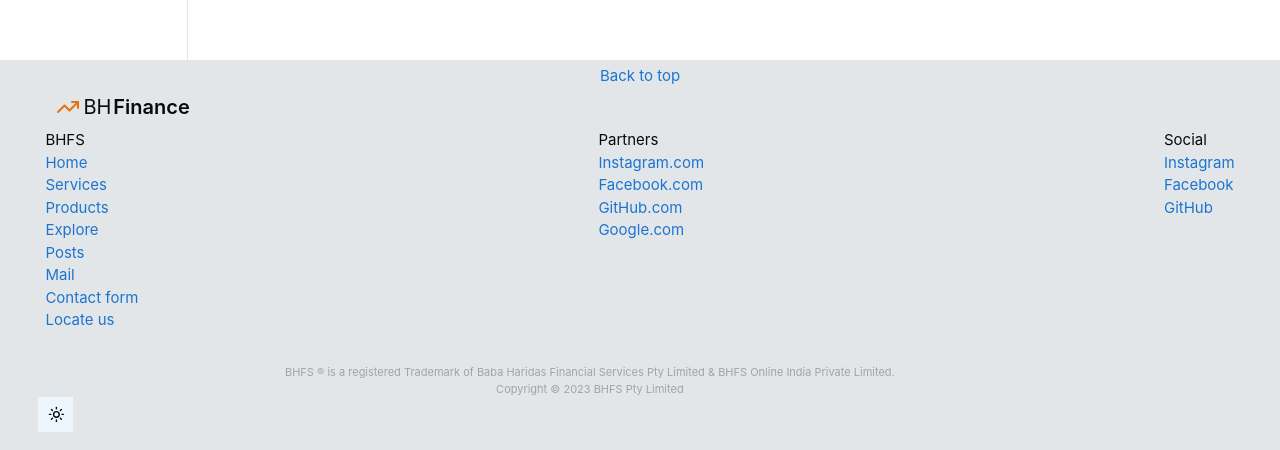
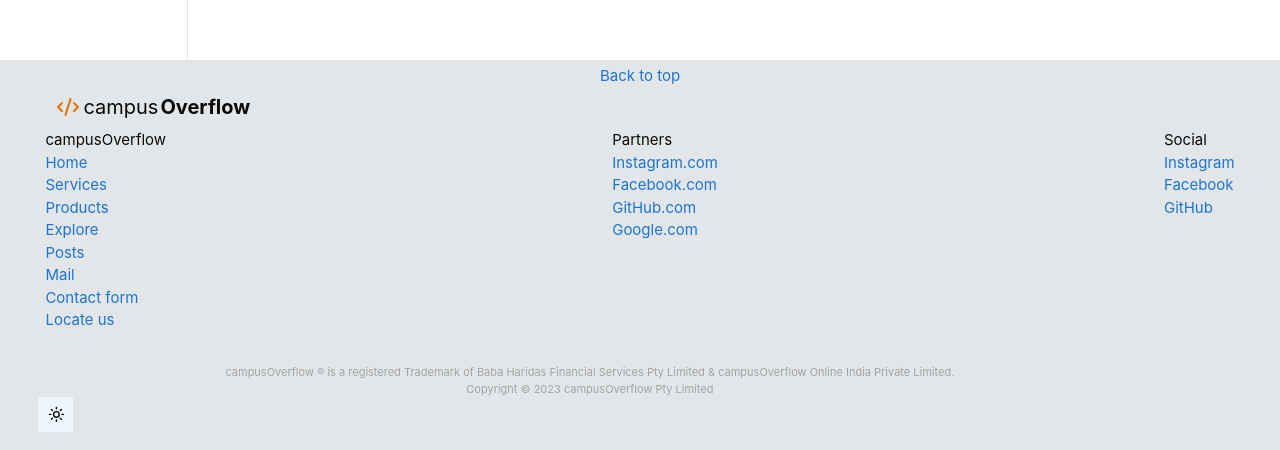
Before and after one commit to nchhillar2004/campus-overflow, a Next.js app: page /u in a window 1280 px wide. Shown: the part 790-1240 px from the top of the page. Built offline with nearby package versions, Linux system fonts and the light colour scheme; no server answers; the database is empty.

Commit message:
Name changed to Campus Overflow

```diff
--- a/app/layout.tsx
+++ b/app/layout.tsx
@@ -18,12 +18,12 @@ export const metadata: Metadata = {
     metadataBase: new URL(SiteConfig.url),
     description: SiteConfig.description,
     keywords: [
-        "BHFS",
-        "Baba haridas finance",
+        "campusOverflow",
+        "Campus Overflow",
         "Delhi",
         "India",
         "Nishant chhillar",
-        "Baba haridas financial services",
+        "Campus Overflow",
         "Financial services",
         "Sumit Lohchab",
         "Finance",
@@ -74,14 +74,13 @@ export default async function RootLayout({
         <html lang="en" suppressHydrationWarning>
             <body className="flex flex-col justify-between">
                 <AuthProvider session={session}>
-                    <ThemeProvider
-                        attribute="class"
-                        defaultTheme="light"
-                    >
+                    <ThemeProvider attribute="class" defaultTheme="light">
                         <Navbar />
                         <Toaster />
                         <main className="flex h-auto items-center justify-center pt-[50px]">
-                            <div className="bhfs h-full w-full">{children}</div>
+                            <div className="campusOverflow h-full w-full">
+                                {children}
+                            </div>
                         </main>
                         <Footer />
                     </ThemeProvider>
--- a/app/page.tsx
+++ b/app/page.tsx
@@ -8,8 +8,8 @@ export default function HomePage() {
         <div className="home-page w-full px-4 py-4 lg:py-5 lg:px-6">
             <div className="container">
                 <div className="flex items-center justify-center flex-col min-h-[100vh]">
-                    <h1 className="lg:text-[80px] text-[60px] font-bold dark:text-zinc-200 text-zinc-800">
-                        Baba Haridas Financial Services
+                    <h1 className="lg:text-[60px] text-[40px] font-bold dark:text-zinc-200 text-zinc-800">
+                        Every <span className="text-[var(--orange)]">student</span> has a tab open to Campus Overflow.
                     </h1>
                     <Button variant="blue" size="lg" asChild className="mt-8">
                         <Link href="/questions">Get Started</Link>
@@ -25,7 +25,8 @@ export default function HomePage() {
                     <div className="right lg:w-[48%] text-center">
                         <p className="lg:text-[24px] text-[20px] dark:text-zinc-100 text-zinc-900">
                             Explore the world of Finance with
-                            question-and-answering. Ask questions, learn,  help others and share financial knowledge.
+                            question-and-answering. Ask questions, learn, help
+                            others and share financial knowledge.
                         </p>
                         <Button
                             variant="blue"
@@ -46,7 +47,9 @@ export default function HomePage() {
                     </h1>
                     <div className="right lg:w-[48%] text-center">
                         <p className="lg:text-[24px] text-[20px] dark:text-zinc-100 text-zinc-900">
-                            Explore new posts and create post to help the community grow. Share your everyday experience and new updates with everyone in the community.
+                            Explore new posts and create post to help the
+                            community grow. Share your everyday experience and
+                            new updates with everyone in the community.
                         </p>
                         <Button
                             variant="blue"
@@ -67,7 +70,8 @@ export default function HomePage() {
                     </h1>
                     <div className="right lg:w-[48%] text-center">
                         <p className="lg:text-[24px] text-[20px] dark:text-zinc-100 text-zinc-900">
-                            Join our mission by creating an account and empower the world with your knowledge and help others.
+                            Join our mission by creating an account and empower
+                            the world with your knowledge and help others.
                         </p>
                         <Button
                             variant="blue"
--- a/app/posts/create/page.tsx
+++ b/app/posts/create/page.tsx
@@ -80,7 +80,8 @@ const CreatePost = () => {
                                     bold.
                                 </li>
                                 <li>
-                                    Do NOT post abusive words, hate speech, racism or any propaganda.
+                                    Do NOT post abusive words, hate speech,
+                                    racism or any propaganda.
                                 </li>
                             </ul>
                         </small>
@@ -95,7 +96,8 @@ const CreatePost = () => {
                                     name="title"
                                     className="mt-2"
                                     placeholder="Post title"
-                            /></div>
+                                />
+                            </div>
                             <div className="bg-[var(--info-bg)] px-4 py-2 rounded-sm mb-2">
                                 <label htmlFor="content">Post Content</label>
                                 <textarea
@@ -103,16 +105,18 @@ const CreatePost = () => {
                                     id="content"
                                     name="content"
                                     placeholder="Content..."
-                            /></div>
+                                />
+                            </div>
                             <div className="bg-[var(--info-bg)] px-4 py-2 rounded-sm mb-2">
                                 <label htmlFor="tag">Add custom tag</label>
                                 <input
                                     type="text"
-                                placeholder="#bhfs"
+                                    placeholder="#campusOverflow"
                                     id="tag"
                                     name="tag"
                                     className="lg:mr-4 mt-2"
-                            /></div>
+                                />
+                            </div>
                             <Button type="submit" variant="blue">
                                 Post
                             </Button>
--- a/app/questions/ask/page.tsx
+++ b/app/questions/ask/page.tsx
@@ -119,13 +119,13 @@ const CreatePost = () => {
                                 <label htmlFor="tag">Add custom tag</label>
                                 <input
                                     type="text"
-                                    placeholder="#bhfs"
+                                    placeholder="#campusOverflow"
                                     id="tag"
                                     name="tag"
                                     className="lg:mr-4 mt-2"
                                 />
                             </div>
-                            <Button type="submit" size='lg' variant="blue">
+                            <Button type="submit" size="lg" variant="blue">
                                 Ask
                             </Button>
                         </form>
--- a/app/robots.ts
+++ b/app/robots.ts
@@ -13,6 +13,6 @@ export default function robots(): MetadataRoute.Robots {
                 disallow: ["/"],
             },
         ],
-        sitemap: "https://baba-haridas-finance.web.app/sitemap.xml",
+        sitemap: "https://campusOverflow.web.app/sitemap.xml",
     };
 }
--- a/components/footer/footer.tsx
+++ b/components/footer/footer.tsx
@@ -7,18 +7,23 @@ import { ModeToggle } from "../theme-toggle-mode";
 export default function Footer() {
     return (
         <footer className="z-20 bg-[var(--custom-grey)]">
-            <Separator/>
+            <Separator />
             <div className="footer-container text-[15px]">
                 <div className="h-[30px]">
-                    <Link href="#top" className="flex items-center h-full w-full justify-center">Back to top</Link>
+                    <Link
+                        href="#top"
+                        className="flex items-center h-full w-full justify-center"
+                    >
+                        Back to top
+                    </Link>
                 </div>
-                <Separator color="grey"/>
+                <Separator color="grey" />
                 <div className="container">
                     <div className="footer-top flex h-fit w-full flex-col border-b pb-2">
                         <SiteLogo />
                         <div className="flex flex-wrap w-full items-start justify-between">
                             <nav className="w-fit p-2">
-                                <h3>BHFS</h3>
+                                <h3>campusOverflow</h3>
                                 <ul className="nopad">
                                     <li>
                                         <Link href="/">Home</Link>
@@ -79,24 +84,23 @@ export default function Footer() {
                                     <li>
                                         <Link href="/">GitHub</Link>
                                     </li>
-
                                 </ul>
                             </nav>
-
                         </div>
                     </div>
                     <div className="footer-bottom py-5 flex items-center">
                         <div className="fright w-11/12">
                             <div className="copyright">
                                 <p className="text-neutral-400 text-[11px] text-center">
-                                    BHFS ® is a registered Trademark of Baba
-                                    Haridas Financial Services Pty Limited &
-                                    BHFS Online India Private Limited.
+                                    campusOverflow ® is a registered Trademark
+                                    of Baba Haridas Financial Services Pty
+                                    Limited & campusOverflow Online India
+                                    Private Limited.
                                     <br></br>
-                                    Copyright © 2023 BHFS Pty Limited
+                                    Copyright © 2023 campusOverflow Pty Limited
                                 </p>
                             </div>
-                            <ModeToggle/>
+                            <ModeToggle />
                         </div>
                     </div>
                 </div>
--- a/components/navbar/navbar.tsx
+++ b/components/navbar/navbar.tsx
@@ -49,7 +49,7 @@ export default function Navbar() {
                     </div>
 
                     <div className="desktop-menu ">
-            <Button variant="bhfs" size="round" asChild>
+                        <Button variant="campusOverflow" size="round" asChild>
                             <Link href="/about">About</Link>
                         </Button>
                     </div>
@@ -59,25 +59,36 @@ export default function Navbar() {
                     </div>
 
                     <div className="flex md:hidden flex-1 w-full h-full items-center justify-center">
-            <Button variant="bhfs" size="myIcon" onClick={toggleMobileSearch}>
+                        <Button
+                            variant="campusOverflow"
+                            size="myIcon"
+                            onClick={toggleMobileSearch}
+                        >
                             <Search size={19} />
                         </Button>
                     </div>
 
                     {sessionStatus === "loading" ? (
-            <div className="min-w-[100px] flex justify-center"><SmallLoading /></div>
+                        <div className="min-w-[100px] flex justify-center">
+                            <SmallLoading />
+                        </div>
                     ) : (
                         <div className="h-full max-sm:overflow-x-scroll">
                             {session ? (
                                 <div className="flex items-center h-full">
                                     <Suspense fallback={<SmallLoading />}>
-                    <Button variant="bhfs" size="myIcon" asChild>
+                                        <Button
+                                            variant="campusOverflow"
+                                            size="myIcon"
+                                            asChild
+                                        >
                                             <Link href="/u/profile">
                                                 <Image
                                                     fetchPriority="high"
                                                     src={
                                                         session.user?.picture ||
-                            session.user?._doc?.image ||
+                                                        session.user?._doc
+                                                            ?.image ||
                                                         session.user?.image
                                                     }
                                                     width={20}
@@ -89,7 +100,7 @@ export default function Navbar() {
                                         </Button>
 
                                         <Button
-                      variant="bhfs"
+                                            variant="campusOverflow"
                                             size="myIcon"
                                             asChild
                                             className="desktop-menu"
@@ -99,7 +110,7 @@ export default function Navbar() {
                                             </Link>
                                         </Button>
                                         <Button
-                      variant="bhfs"
+                                            variant="campusOverflow"
                                             size="mySize"
                                             onClick={() => {
                                                 signOut();
@@ -111,11 +122,21 @@ export default function Navbar() {
                                 </div>
                             ) : (
                                 <div className="flex items-center h-full">
-                  <Button className="ml-2 z-0" variant="outline" asChild>
+                                    <Button
+                                        className="ml-2 z-0"
+                                        variant="outline"
+                                        asChild
+                                    >
                                         <Link href="/auth/login">Login</Link>
                                     </Button>
-                  <Button className="ml-2 z-0" variant="blue" asChild>
-                    <Link href="/auth/register">Signup</Link>
+                                    <Button
+                                        className="ml-2 z-0"
+                                        variant="blue"
+                                        asChild
+                                    >
+                                        <Link href="/auth/register">
+                                            Signup
+                                        </Link>
                                     </Button>
                                 </div>
                             )}
--- a/components/sidebar-layout.tsx
+++ b/components/sidebar-layout.tsx
@@ -8,9 +8,8 @@ export default function SidebarLayout({
     selectedOption: string;
 }) {
     return (
-        <div className="flex">
+        <div className="relative flex">
             <Sidebar selectedOption={selectedOption} />
-
             <main className="w-full px-4 py-4 lg:py-5 lg:pr-6 lg:pl-[14.5rem] min-h-[100vh]">{children}</main>
         </div>
     );
--- a/components/typography.tsx
+++ b/components/typography.tsx
@@ -1,6 +1,6 @@
 import Link from "next/link";
 import React from "react";
-import { TrendingUp } from "lucide-react";
+import { Code2 } from "lucide-react";
 
 function TypographyH1(props: { title: string | undefined }) {
     return (
@@ -57,8 +57,8 @@ function TypographyCode(props: { code: string | number }) {
 function SiteLogo() {
     return(
         <Link href='/' className="h-full w-fit text-[18px] lg:text-[20px] px-2 lg:px-5 items-center hover:bg-[var(--custom-grey)] text-foreground flex">
-            <TrendingUp className="mr-1 text-[#e7700d]"/>
-            BH<p className="font-semibold ml-[2px]">Finance</p>
+            <Code2 className="mr-1 text-[#e7700d]"/>
+            campus<p className="font-bold ml-[2px]">Overflow</p>
         </Link>
     )
 }
@@ -66,8 +66,8 @@ function SiteLogo() {
 function LargeSiteLogo() {
     return(
         <Link href='/' className="w-fit text-[26px] lg:text-[32px] items-center text-foreground flex">
-            <TrendingUp className="mr-1 text-[#e7700d]" size={40} />
-            BH<p className="font-semibold ml-[2px]">Finance</p>
+            <Code2 className="mr-1 text-[#e7700d]" size={40} />
+            campus<p className="font-bold ml-[2px]">Overflow</p>
         </Link>
     )
 }
--- a/components/ui/button.tsx
+++ b/components/ui/button.tsx
@@ -9,9 +9,9 @@ const buttonVariants = cva(
     {
         variants: {
             variant: {
-                bhfs: "bg-background hover:bg-[var(--custom-grey)] text-[var(--grey-fg)]",
-                default:
-                    "bg-primary text-primary-foreground",
+                campusOverflow:
+                    "bg-background hover:bg-[var(--custom-grey)] text-[var(--grey-fg)]",
+                default: "bg-primary text-primary-foreground",
                 destructive:
                     "bg-destructive text-destructive-foreground hover:bg-destructive/90",
                 outline:
@@ -23,9 +23,10 @@ const buttonVariants = cva(
                 blue: "bg-[var(--button-bg)] text-white hover:bg-[#1768b9]",
                 theme: "bg-[#edf5fd] dark:bg-[#494D50]",
                 icon: "bg-transparent w-fit h-fit",
-                sidebar: "bg-background hover:bg-[#f2f5f7] text-center text-[var(--grey-fg)] hover:text-foreground hover:font-semibold",
+                sidebar:
+                    "bg-background hover:bg-[#f2f5f7] text-center text-[var(--grey-fg)] hover:text-foreground hover:font-semibold",
                 selected: "bg-[var(--custom-grey)] font-semibold bg-background",
-                filter: "bg-background hover:bg-accent"
+                filter: "bg-background hover:bg-accent",
             },
             size: {
                 auth: "h-fit px-3 py-[10px] w-full rounded-[6px]",
@@ -37,7 +38,7 @@ const buttonVariants = cva(
                 mySize: "h-full w-fit px-2 rounded-[0px]",
                 round: "h-fit w-fit py-2 px-3 rounded-[16px]",
                 sidebar: "w-full py-3 px-4 rounded-l-md",
-                filter: "h-full w-full px-4 py-3"
+                filter: "h-full w-full px-4 py-3",
             },
         },
         defaultVariants: {
@@ -54,7 +55,7 @@ export interface ButtonProps
 }
 
 const Button = React.forwardRef<HTMLButtonElement, ButtonProps>(
-    ({ className, variant, size, asChild = false , ...props }, ref) => {
+    ({ className, variant, size, asChild = false, ...props }, ref) => {
         const Comp = asChild ? Slot : "button";
         return (
             <Comp
--- a/config/site.ts
+++ b/config/site.ts
@@ -1,16 +1,16 @@
-const isProduction = process.env.NODE_ENV === 'production';
-const productionUrl = 'https://nextjs-finance-app-lake.vercel.app';
+const isProduction = process.env.NODE_ENV === "production";
+const productionUrl = "https://nextjs-finance-app-lake.vercel.app";
 
 const SiteConfig = {
-    title: "Baba haridas financial services",
-    shortTitle: "BHFS",
-    description: "Helping you with money matters through a user-friendly website - simple, effective, and just for you",
-    url: isProduction ? productionUrl : 'http://localhost:3000',
+    title: "Campus Overflow",
+    shortTitle: "campusOverflow",
+    description: "Open source Q&A website by the students for the students.",
+    url: isProduction ? productionUrl : "http://localhost:3000",
     ogImage: `${productionUrl}/og.jpg`,
     links: {
         github: "https://github.com/nchhillar2004/",
         discord: "https://discord.com/",
-    }
-}
+    },
+};
 
 export default SiteConfig;
--- a/package.json
+++ b/package.json
@@ -1,5 +1,5 @@
 {
-  "name": "baba-haridas-finance",
+  "name": "campus-overflow",
   "version": "1.0.0",
   "private": true,
   "scripts": {
```
Also changed, not shown: 1 other file (tests, documents, lock files or other folders). Lines whose indentation alone changed are shown as unchanged.
